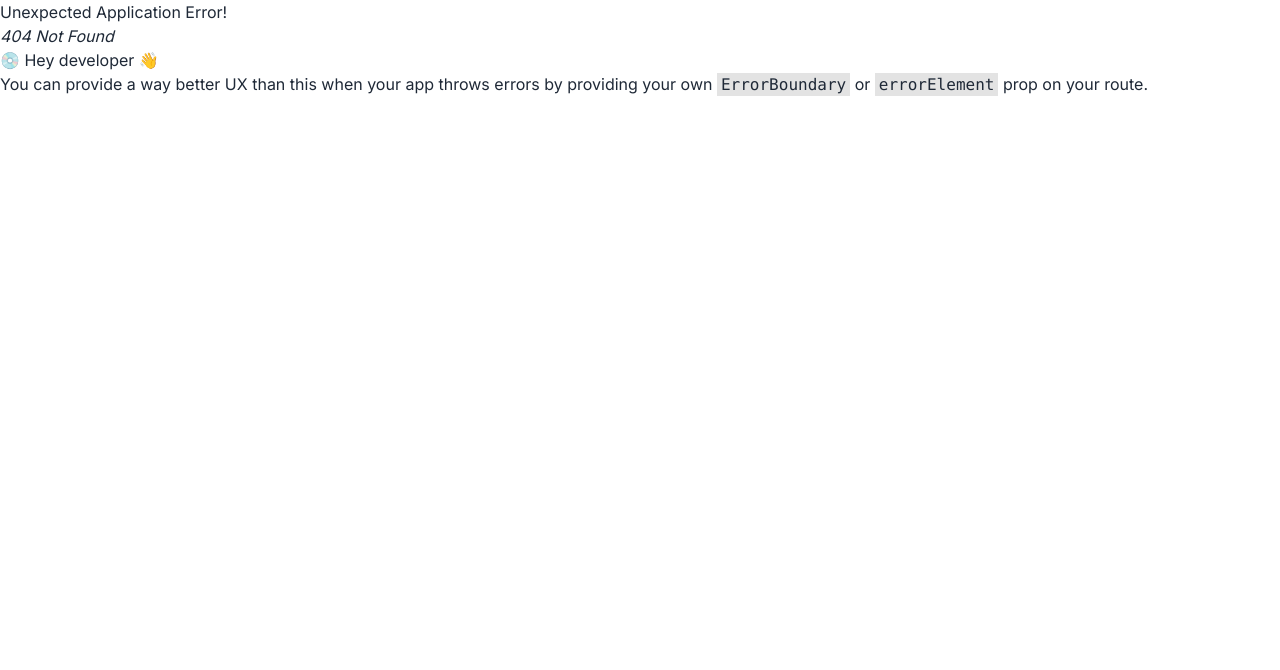
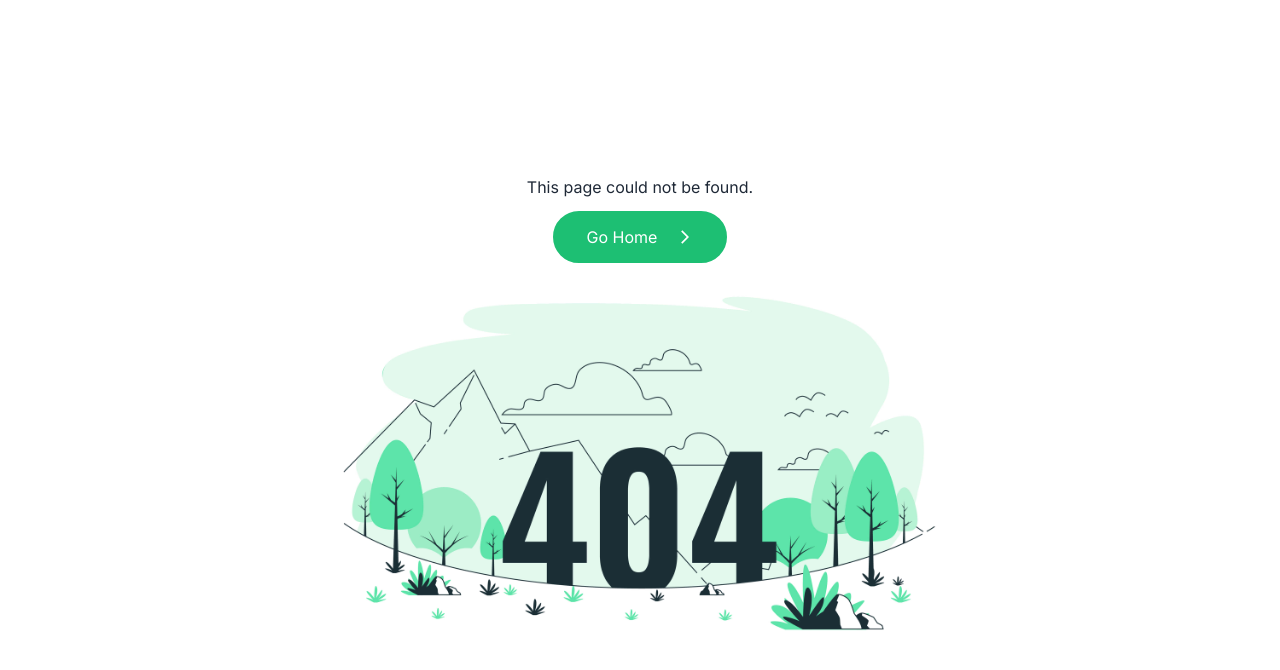
Before and after one commit to sabbirsami/gig-forge, a React (Vite) app: page /bid-requests in a window 1280 px wide. Before the commit this address had no page. Shown: the top 670 px of the page. Built offline with nearby package versions, Linux system fonts and the light colour scheme.

Commit message:
make error page

```diff
--- a/src/components/router/router.jsx
+++ b/src/components/router/router.jsx
@@ -3,11 +3,13 @@ import Root from "../root/Root";
 import Home from "../home/Home";
 import SignIn from "../auth/SignIn";
 import Register from "../auth/Register";
+import ErrorPage from "../shared/errorPage/ErrorPage";
 
 const router = createBrowserRouter([
     {
         path: "/",
         element: <Root />,
+        errorElement: <ErrorPage />,
         children: [
             {
                 path: "/",
--- /dev/null
+++ b/src/components/shared/errorPage/ErrorPage.jsx
@@ -0,0 +1,31 @@
+import errorImage from "../../../assets/errorImage.jpg";
+import { MdOutlineArrowForwardIos } from "react-icons/md";
+
+const ErrorPage = () => {
+    return (
+        <div className="">
+            <div className="h-screen flex justify-center items-center">
+                <div className=" pt-16">
+                    <div className=" text-center mx-auto">
+                        <p className="pb-3">This page could not be found.</p>
+                        <button className="capitalize border-2 mx-auto border-primaryColor bg-primaryColor  text-white rounded-full py-3 md:px-8 px-4 flex items-center md:gap-5  gap-2 md:text-base text-sm">
+                            Go Home <MdOutlineArrowForwardIos />
+                        </button>
+                    </div>
+                    <div className="">
+                        <img
+                            className="w-6/12 mx-auto"
+                            src={errorImage}
+                            alt=""
+                        />
+                        {/* <button className="absolute top-2/3 left-1/2 transform -translate-x-1/2 -translate-y-1/2 capitalize border-2 border-primaryColor bg-primaryColor  text-white rounded-full py-3 md:px-8 px-4 flex items-center md:gap-5  gap-2 md:text-base text-sm">
+                            Go Home <MdOutlineArrowForwardIos />
+                        </button> */}
+                    </div>
+                </div>
+            </div>
+        </div>
+    );
+};
+
+export default ErrorPage;
```
Also changed, not shown: src/assets/errorImage.jpg (added).
